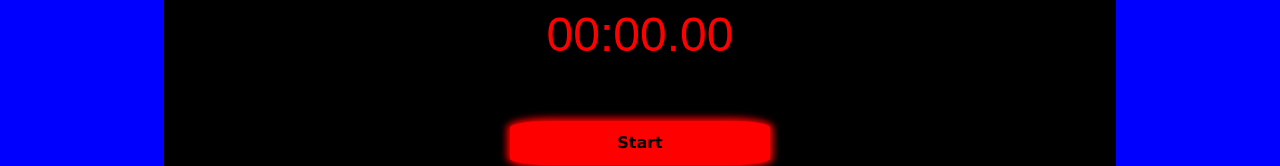
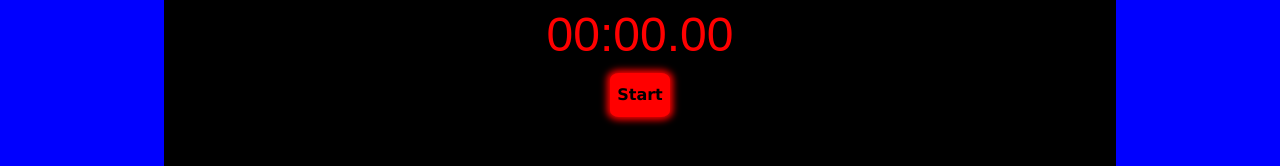
Before and after one commit to 21stChrom/react-at9jyv, a React (Create React App) app: page / in a window 1280 px wide. Shown: the top 166 px of the page. Built offline with nearby package versions, Linux system fonts and the light colour scheme.

Commit message:
3 files modified

```diff
--- a/src/Components/ControlButtons/ControlButtons.css
+++ b/src/Components/ControlButtons/ControlButtons.css
@@ -14,7 +14,7 @@
 .btn {
     box-shadow: 0px 0px 7px 3px red;
     font-family: Verdana, Geneva, Tahoma, sans-serif;
-    width: 20vw;
+    width: 3.5rem;
     height: 5vh;
     font-weight: bolder;
     border-radius: 15%;
--- a/src/Components/StopWatch/StopWatch.css
+++ b/src/Components/StopWatch/StopWatch.css
@@ -1,6 +1,6 @@
 .stop-watch{
     height: 70vh;
-    width: 85vw;
+    width: 100%;
     background: black;
     display: flex;
     flex-direction: column;
--- a/src/Components/Timer/Timer.css
+++ b/src/Components/Timer/Timer.css
@@ -1,6 +1,6 @@
 .timer{
     background-color: black;
-    margin: 3rem 0;
+    margin: ;
     width: 100%;
     display: flex;
     height: 22%;
```
